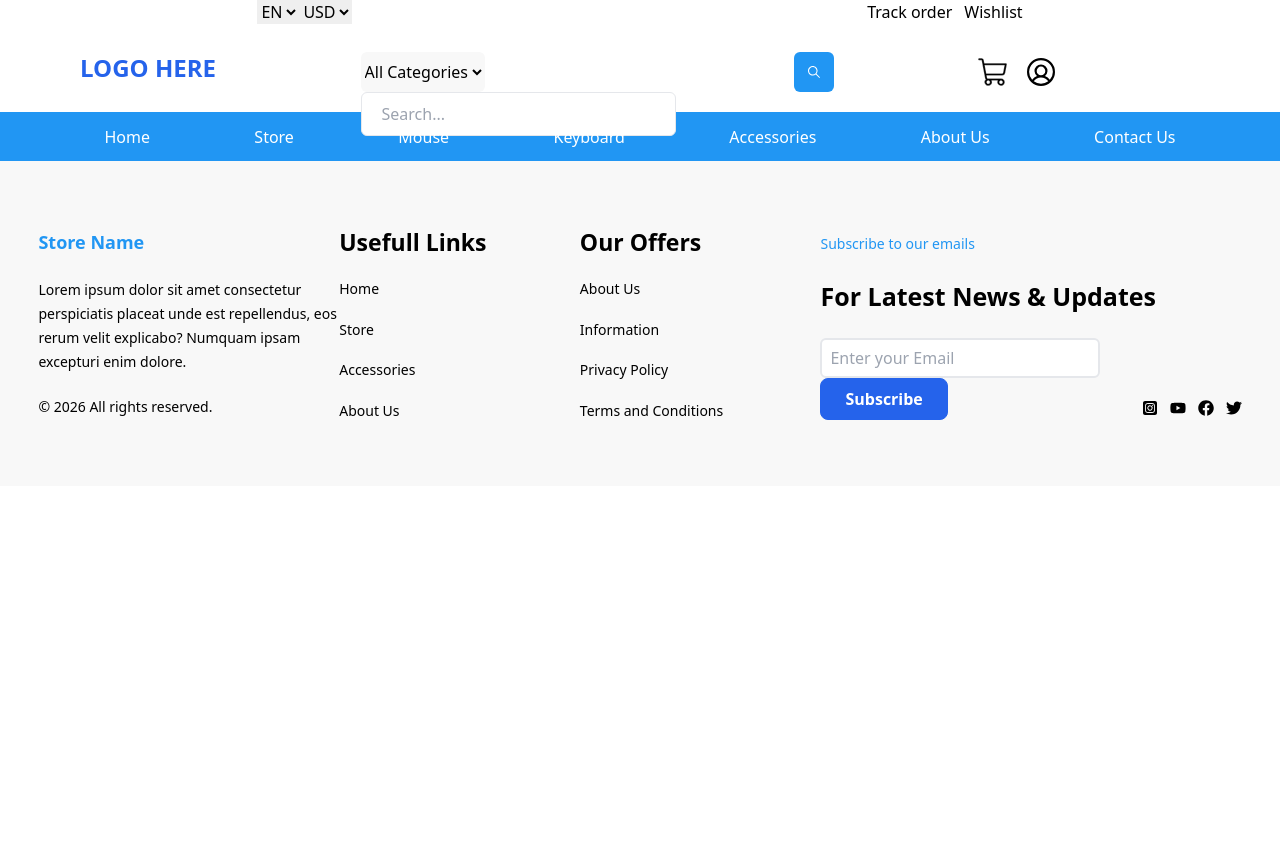
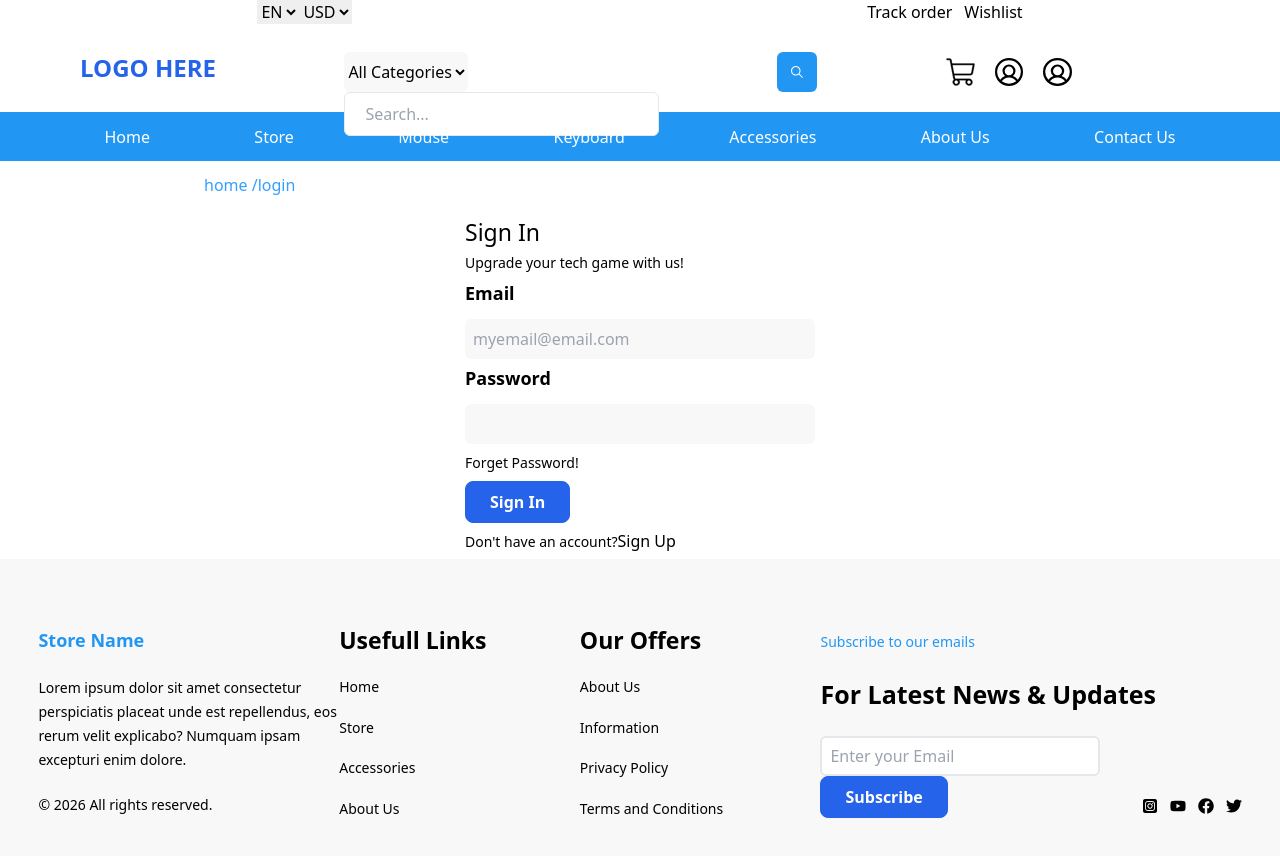
Before and after one commit to mhuzaifa360/react-computer-system-ecommerce-project, a React (Vite) app: page /login in a window 1280 px wide. Shown: the top 856 px of the page. Before the commit the page ends 800 px from the top, so only its background shows below. Built offline with nearby package versions, Linux system fonts and the light colour scheme.

Commit message:
create full login page and form

```diff
--- a/src/App.jsx
+++ b/src/App.jsx
@@ -6,6 +6,8 @@ import Footer from "./components/Footer";
 import Header from "./components/Header";
 import Navigation from "./components/Navigation";
 import ProductDetails from "./pages/ProductDetails";
+import Login from "./components/Login/Login";
+import SignUp from "./components/SignUp.jsx/SignUp";
 // :Home Page, Store Page, Sign Up Page, Login Page, Product Details
 function App() {
   return (
@@ -15,6 +17,8 @@ function App() {
           <Route path="/" element={<Home />} />
           <Route path="/store" element={<Store />} />
           <Route path="/product/:id" element={<ProductDetails />} />
+          <Route path="/login" element={<Login />} />
+          <Route path="/signup" element={<SignUp />} />
           {/* <Route path="/mouse" element={<Mouse />} /> */}
           {/* <Route path="/keyboard" element={<Keyboard />} /> */}
           {/* <Route path="/accessories" element={<Accessories />} /> */}
--- a/src/components/Header.jsx
+++ b/src/components/Header.jsx
@@ -1,21 +1,17 @@
-import React from 'react'
+import React from "react";
 import { IoIosSearch } from "react-icons/io";
-import { Link, useLocation } from 'react-router';
-import { menus } from '../assets/constants/navbar';
-import cart from '../assets/images/home/cart.svg'
-import user from '../assets/images/home/user.svg'
-
-
-
+import { Link, useLocation } from "react-router";
+import { menus } from "../assets/constants/navbar";
+import cart from "../assets/images/home/cart.svg";
+import user from "../assets/images/home/user.svg";
 
 function Header() {
-  const location=useLocation();
+  const location = useLocation();
   return (
     // full header start
-    <div className=''>
-
+    <div className="">
       {/* top navbar */}
-      <div className='h-8 flex justify-around '>
+      <div className="h-8 flex justify-around ">
         {/* for language and usd */}
         <div>
           <form action="">
@@ -31,7 +27,7 @@ function Header() {
         </div>
 
         {/* for track and wishlist */}
-          <div className='flex gap-3'>
+        <div className="flex gap-3">
           <div>
             <p>Track order</p>
           </div>
@@ -41,53 +37,65 @@ function Header() {
         </div>
       </div>
 
-
       {/* mid navbar */}
-      <div className='px-20 flex flex-row justify-between items-center h-[80px]'>
+      <div className="px-20 flex flex-row justify-between items-center h-[80px]">
         {/* for logo */}
-        <div className='h-[40px]'>
-            <h1 className='text-blue-600 font-bold text-2xl'>LOGO HERE</h1>
+        <div className="h-[40px]">
+          <h1 className="text-blue-600 font-bold text-2xl">LOGO HERE</h1>
         </div>
 
         {/* for search and categories */}
-        <div className='flex justify-center w-[473px] h-[40px]'>
+        <div className="flex justify-center w-[473px] h-[40px]">
           {/*  */}
-            <form action="" className='h[40px] w-[100%] '>
-              <select name="" id="" className='h-[100%] bg-[#F8F8F8] rounded-md'>
+          <form action="" className="h[40px] w-[100%] ">
+            <select name="" id="" className="h-[100%] bg-[#F8F8F8] rounded-md">
               <option value="">All Categories</option>
             </select>
-                <input type="text" className='h-11 border pl-5 rounded-md w-[315px]' placeholder='Search...'/>
+            <input
+              type="text"
+              className="h-11 border pl-5 rounded-md w-[315px]"
+              placeholder="Search..."
+            />
           </form>
-            <button className='bg-[#2196F3] p-3 h-[40px] rounded-md'>
-            <IoIosSearch className='text-white'/>
+          <button className="bg-[#2196F3] p-3 h-[40px] rounded-md">
+            <IoIosSearch className="text-white" />
           </button>
         </div>
 
         {/* for user icon */}
-        <div className='flex gap-5'>
-          <a href="#"><img src={cart} alt="" /></a>
-          <a href="#"><img src={user} alt="" /></a>
+        <div className="flex gap-5">
+          {/* CART ICON */}
+          <a href="#">
+            <img src={cart} alt="" />
+          </a>
+          {/* LOGIN ICON */}
+          <Link to={"/login"}>
+            <img src={user} alt="" />
+          </Link>
+          <Link to={"/signup"}>
+            <img src={user} alt="" />
+          </Link>
         </div>
 
-
         {/* lower navbar */}
-        <div className='bg-[#2196F3] '>
-
-        </div>
-
+        <div className="bg-[#2196F3] "></div>
       </div>
       {/* lower navbar */}
-        <div className='bg-[#2196F3] h-[49px] flex justify-evenly items-center text-white'>
-            {
-                menus?.map((item)=>{
-                    return(
-                        <Link key={item.id} to={item.pathName} className={`${location?.pathname === item.pathName ? "underline text-white" : ""}`}>{item.pathValue}</Link>
-                    )
-                })
-            }
+      <div className="bg-[#2196F3] h-[49px] flex justify-evenly items-center text-white">
+        {menus?.map((item) => {
+          return (
+            <Link
+              key={item.id}
+              to={item.pathName}
+              className={`${location?.pathname === item.pathName ? "underline text-white" : ""}`}
+            >
+              {item.pathValue}
+            </Link>
+          );
+        })}
       </div>
     </div>
-  )
+  );
 }
 
-export default Header
+export default Header;
--- /dev/null
+++ b/src/components/Login/Login.jsx
@@ -0,0 +1,49 @@
+import React from 'react'
+import Navigation from '../Navigation'
+import Typography from '../common/Typography'
+import Btn from '../common/Btn'
+import { Link } from 'react-router'
+
+function Login() {
+  return (
+    // MIAN
+    <div className=' flex flex-col justify-center px-20 items-center'>
+        {/* NAVIGATION */}
+      <div className=' w-full'>
+        <Navigation />
+      </div>
+      {/* FORM */}
+      <div className=' w-[350px] h-[350px] '>
+        <form action="" className='flex flex-col justify-evenly  h-full '>
+            <div>
+            <Typography varient='h4'>Sign In</Typography>
+            <Typography varient='small'>Upgrade your tech game with us!</Typography>
+            </div>
+            {/* email */}
+            <div className='w-full flex flex-col gap-3'>
+                <label htmlFor=""><Typography varient='h5' style='font-semibold'>Email</Typography></label>
+                <input type="text" placeholder='myemail@email.com' className='p-2 rounded-md bg-[#F8F8F8]'/>
+            </div>
+            {/* password */}
+            <div className='w-full flex flex-col gap-3'>
+                <label htmlFor=""><Typography varient='h5' style='font-semibold'>Password</Typography></label>
+                <input type="password" placeholder='' className='p-2 rounded-md bg-[#F8F8F8]'/>
+            </div>
+
+            <div>
+            <Typography varient='small'>Forget Password!</Typography>
+            </div>
+            <div>
+                <Btn variant='blue'>Sign In</Btn>
+            </div>
+        <div className='flex'>
+            <Typography varient='small'>Don't have an account? </Typography>
+            <Link to={'/signup'}>Sign Up</Link>
+        </div>
+        </form>
+      </div>
+    </div>
+  )
+}
+
+export default Login
--- /dev/null
+++ b/src/components/SignUp.jsx/SignUp.jsx
@@ -0,0 +1,11 @@
+import React from 'react'
+
+function SignUp() {
+  return (
+    <div>
+
+    </div>
+  )
+}
+
+export default SignUp
```
Lines whose indentation alone changed are shown as unchanged.
